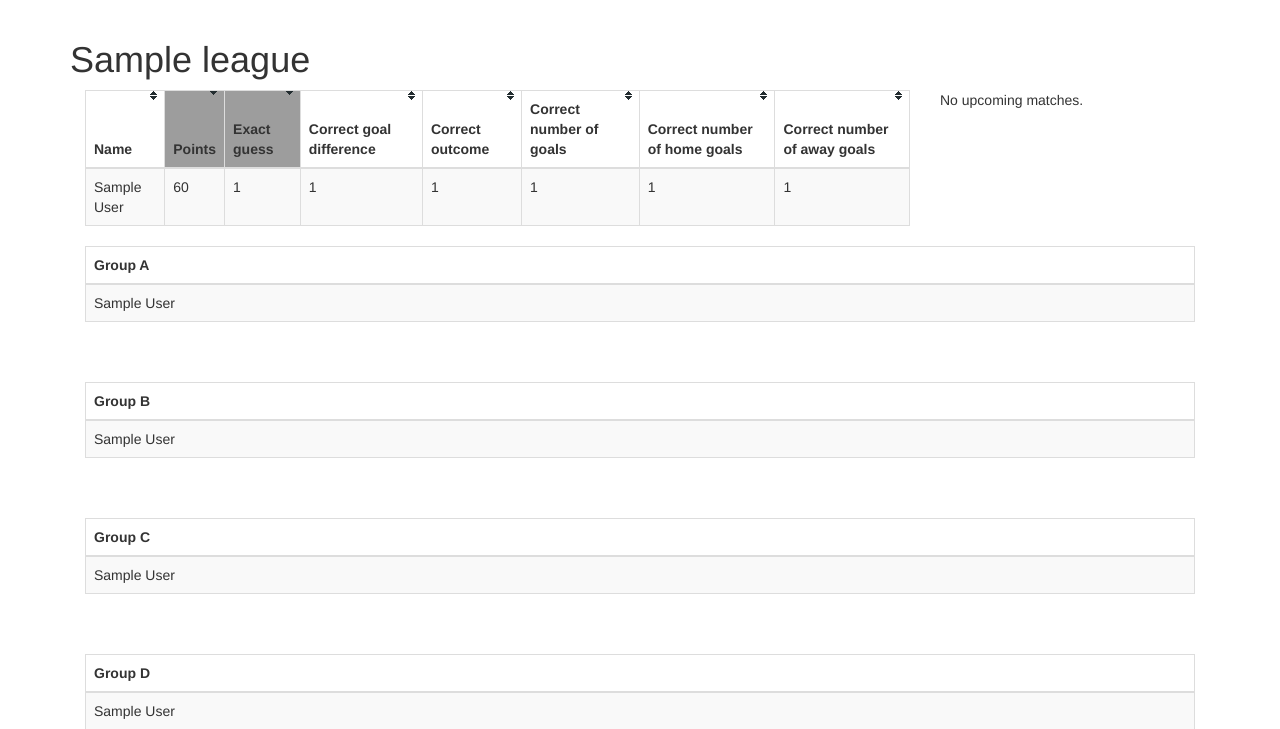
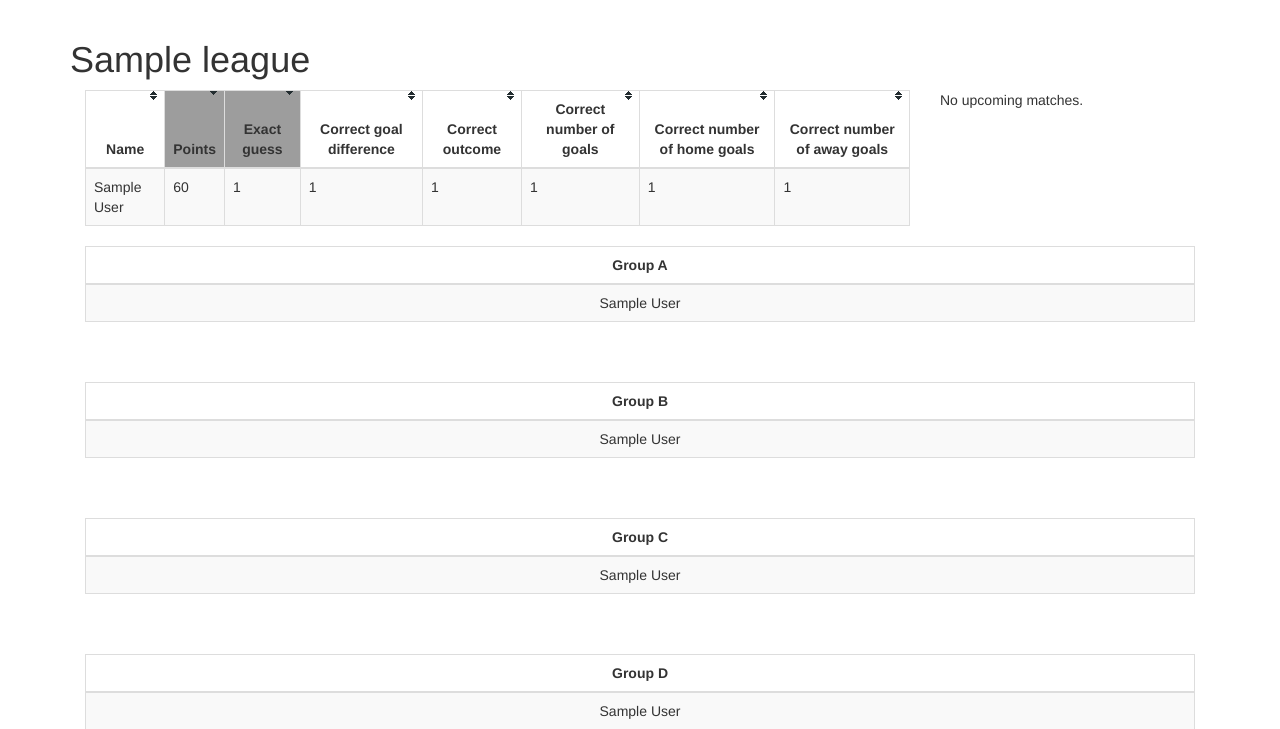
Before and after one commit to leventebakos/football-ech, a Django app: page /leagues/my_league/1/ in a window 1280 px wide. Shown: the part 52-781 px from the top of the page. Run offline with Django 3.2, Linux system fonts and the light colour scheme; a user stored in the database is signed in; tables that the repository leaves empty hold one stand-in row (values such as "Sample post"); some libraries are stand-ins or nearby versions.

Commit message:
Group A info 11

```diff
--- a/static/css/main.css
+++ b/static/css/main.css
@@ -17,6 +17,10 @@
 
 .group {
 	margin-bottom: 40px;
+}
+
+.group td, th {
+	text-align: center;
 }
 
 th.header {
```
